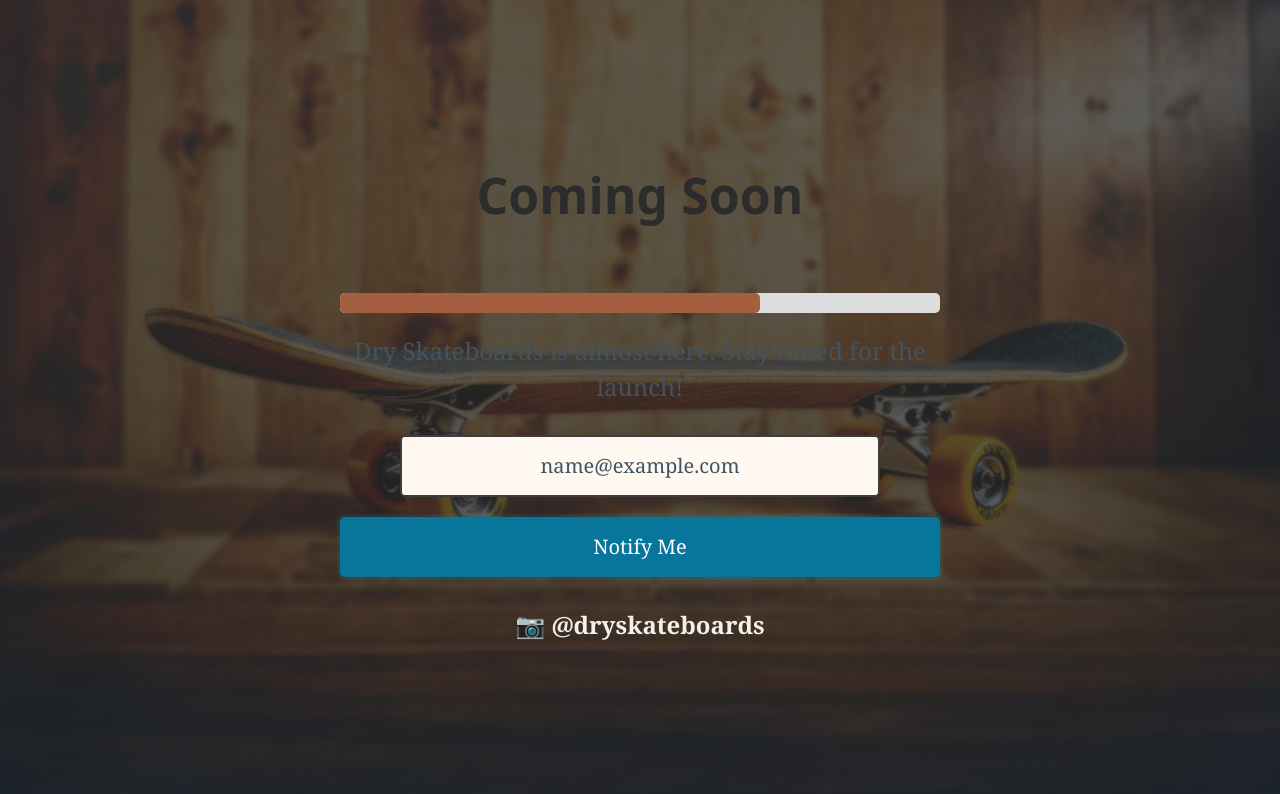
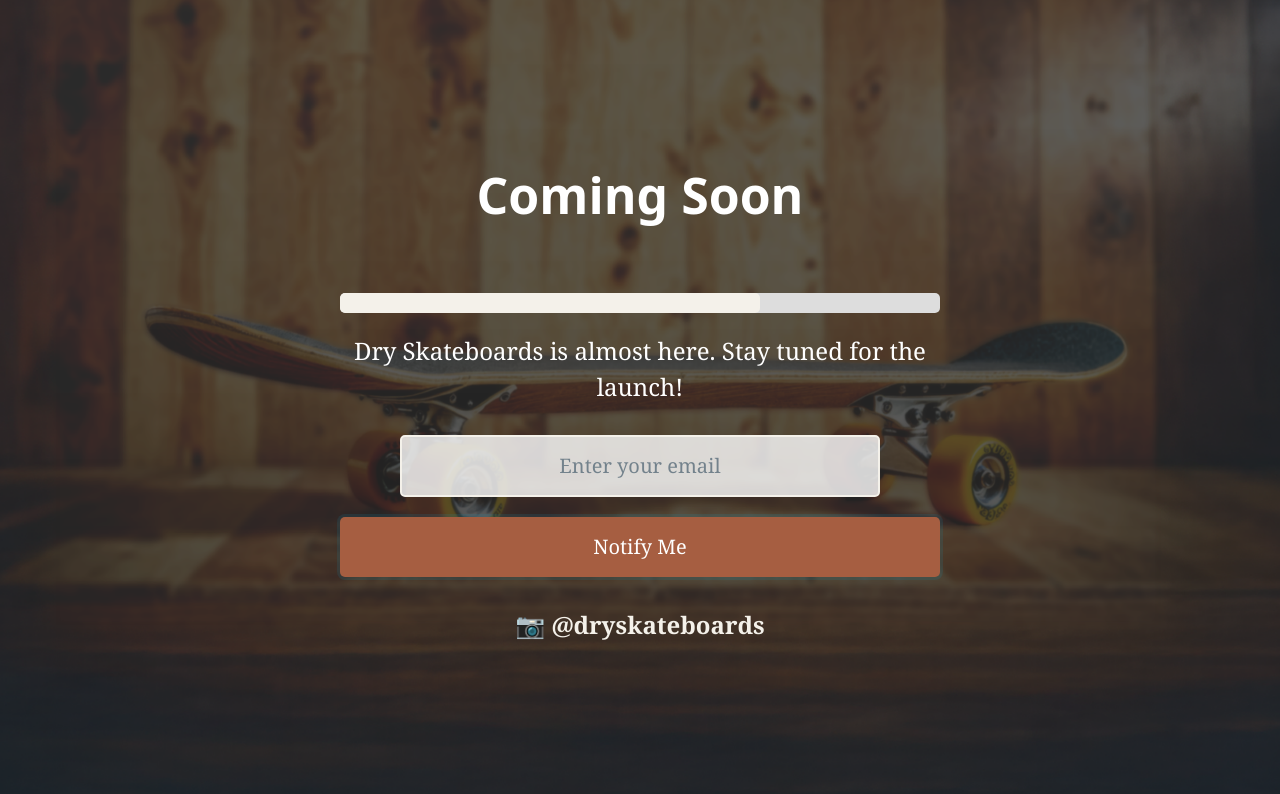
Before and after one commit to randomzzguy/dryskateboards, a plain HTML site: page index.html in a window 1280 px wide. Both pictures are taken after typing "name@example.com" into the empty fields and a click on the button "Notify Me". Drawn offline with nearby package versions, Linux system fonts and the light colour scheme.

```diff
--- a/index.html
+++ b/index.html
@@ -7,11 +7,11 @@
     <link rel="stylesheet" href="https://cdn.jsdelivr.net/npm/@picocss/pico@1/css/pico.min.css">
     <style>
         body {
-            background-color: #F4F1EA; /* Muted beige background */
+            background-color: rgba(166, 94, 65, 0.9); /* Darker orange with transparency */
             background-image: url('assets/bg.png'); /* Background image */
             background-size: cover; /* Cover the entire background */
             background-position: center; /* Center the background image */
-            color: #3D3D3D; /* Dark vintage text */
+            color: #F4F1EA; /* Light text color */
             text-align: center;
             display: flex;
             flex-direction: column;
@@ -19,28 +19,31 @@
             height: 100vh;
             padding: 2rem;
             font-family: 'Georgia', serif; /* Vintage typography */
-            backdrop-filter: blur(5px); /* Blur effect */
+            backdrop-filter: blur(10px); /* Blur effect */
         }
         .container {
             max-width: 600px;
             margin: auto;
         }
-        h1 { font-size: 2.5rem; color: #2C2C2C; }
-        p { font-size: 1.2rem; margin-bottom: 1.5rem; }
+        h1 { font-size: 2.5rem; color: #FFF; }
+        p { font-size: 1.2rem; margin-bottom: 1.5rem; color: #FFF; }
         input[type="email"] {
-            border: 2px solid #3D3D3D;
+            border: 2px solid #F4F1EA;
             padding: 0.5rem;
             font-size: 1rem;
             width: 80%;
             text-align: center;
-            background-color: #FFF8F0; /* Soft white */
+            background-color: rgba(255, 255, 255, 0.8); /* Soft white with transparency */
+            color: #0000; /* Dark text color for input */
         }
         .cta {
             border: none;
             cursor: pointer;
+            background-color: #A65E41; /* Darker orange */
+            color: #FFF; /* Light text color */
         }
         .cta:hover {
-            background-color: #A65E41; /* Darker orange on hover */
+            background-color: #8B4E35; /* Even darker orange on hover */
         }
         .social a {
             margin: 0 10px;
@@ -49,7 +52,7 @@
             text-decoration: none;
             font-weight: bold;
         }
-        .social a:hover { color: #A65E41; }
+        .social a:hover { color: #FFF; }
         .loading-bar {
             width: 100%;
             background-color: #ddd;
@@ -60,7 +63,7 @@
         .loading-bar-inner {
             width: 0;
             height: 20px;
-            background-color: #A65E41;
+            background-color: #F4F1EA; /* Light color for loading bar */
             border-radius: 5px;
             transition: width 2s;
         }
@@ -87,7 +90,13 @@
             event.preventDefault();
             let emailInput = document.getElementById('email').value;
             if (emailInput.includes('@')) {
-                // Store email logic here
+                let emails = JSON.parse(localStorage.getItem('emails')) || [];
+                emails.push(emailInput);
+                localStorage.setItem('emails', JSON.stringify(emails));
+                alert('Thank you! You will be notified when we launch.');
+                document.getElementById('email').value = ''; // Clear the input field
+            } else {
+                alert('Please enter a valid email address.');
             }
         }
 
```
